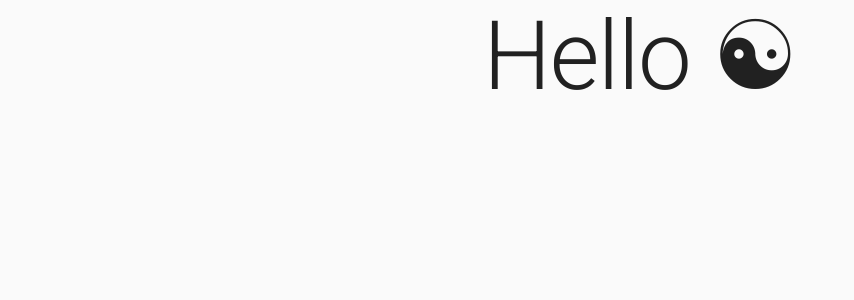
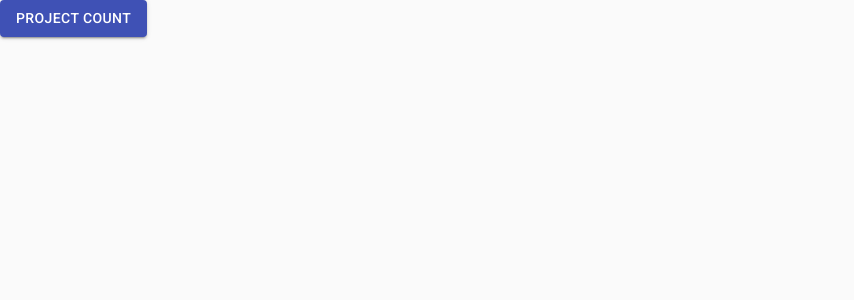
Before and after one commit to MomenSherif/project-management-dashboard, a React (Create React App) app: page / in a window 1280 px wide. Shown: the top 300 px of the page, without its empty margins (0-854 px from the left). Built offline with nearby package versions, Linux system fonts and the light colour scheme.

Commit message:
Getting started

```diff
--- a/src/App.js
+++ b/src/App.js
@@ -1,10 +1,11 @@
-import React from 'react';
-import Typography from '@material-ui/core/Typography';
+import React, { Fragment } from 'react';
+// import Typography from '@material-ui/core/Typography';
+import ProjectCount from './components/ProjectCount';
 function App() {
   return (
-    <Typography variant='h1' style={{ textAlign: 'center' }}>
-      Hello ☯
-    </Typography>
+    <Fragment>
+      <ProjectCount></ProjectCount>
+    </Fragment>
   );
 }
 
--- /dev/null
+++ b/src/components/ProjectCount.js
@@ -0,0 +1,14 @@
+import React, { Fragment } from 'react';
+import Button from '@material-ui/core/Button';
+
+const ProjectCount = (props) => {
+  return (
+    <Fragment>
+      <Button variant="contained" color="primary">
+        Project Count
+      </Button>
+    </Fragment>
+  );
+};
+
+export default ProjectCount;
```
